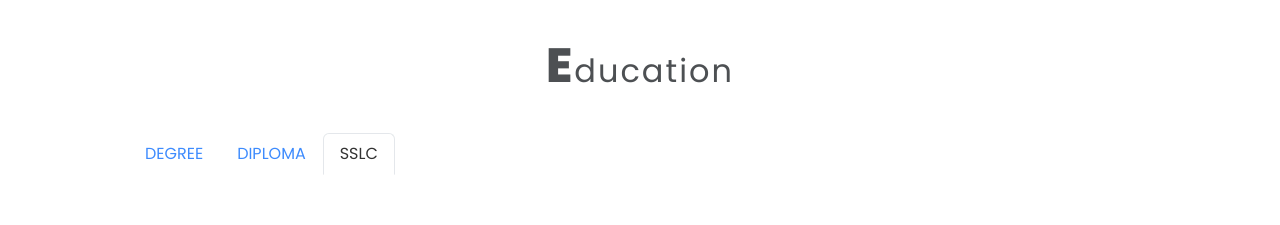
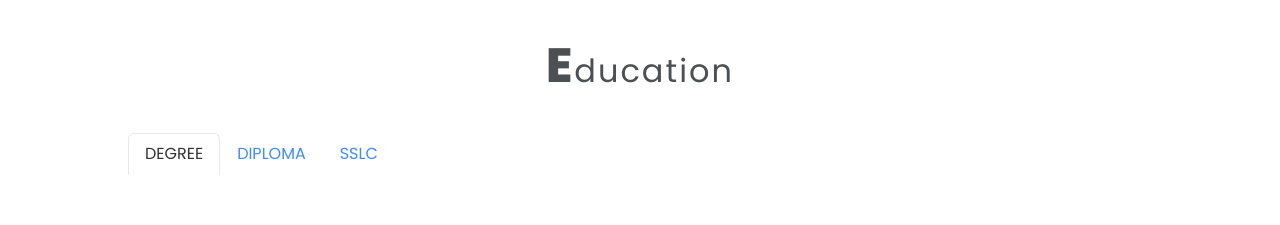
Before and after one commit to siva-002/PORTFOLIO-REACT, a React (Create React App) app: page / in a window 1280 px wide. Shown: the part 820-1045 px from the top of the page. Built offline with nearby package versions, Linux system fonts and the light colour scheme.

Commit message:
Update Education.js

```diff
--- a/src/PORTFOLIO/components/Education.js
+++ b/src/PORTFOLIO/components/Education.js
@@ -11,15 +11,15 @@ const Education = () => {
         <div className=' edu-details'>
 <nav>
   <div class="nav nav-tabs" id="nav-tab" role="tablist">
-      <button class="nav-link"  data-bs-toggle="tab" data-bs-target="#degree">DEGREE</button>
+      <button class="nav-link active"  data-bs-toggle="tab" data-bs-target="#degree">DEGREE</button>
      <button class="nav-link"  data-bs-toggle="tab" data-bs-target="#diploma">DIPLOMA</button>
-    <button class="nav-link active"  data-bs-toggle="tab" data-bs-target="#sslc">SSLC</button>
+    <button class="nav-link "  data-bs-toggle="tab" data-bs-target="#sslc">SSLC</button>
 
 
   </div>
 </nav>
 <div class="tab-content" id="educationtab">
-        <div class="tab-pane fade show  eduinfoanim" id="sslc">
+        <div class="tab-pane fade   eduinfoanim" id="sslc">
         <table className='table p-3 m-3'>
                         <tr><th>Name of the School</th><td className=''>Government Higher Secondary School</td></tr>
                         <tr><th>Board</th><td className=''>State Board of Secondary Education</td></tr>
```
